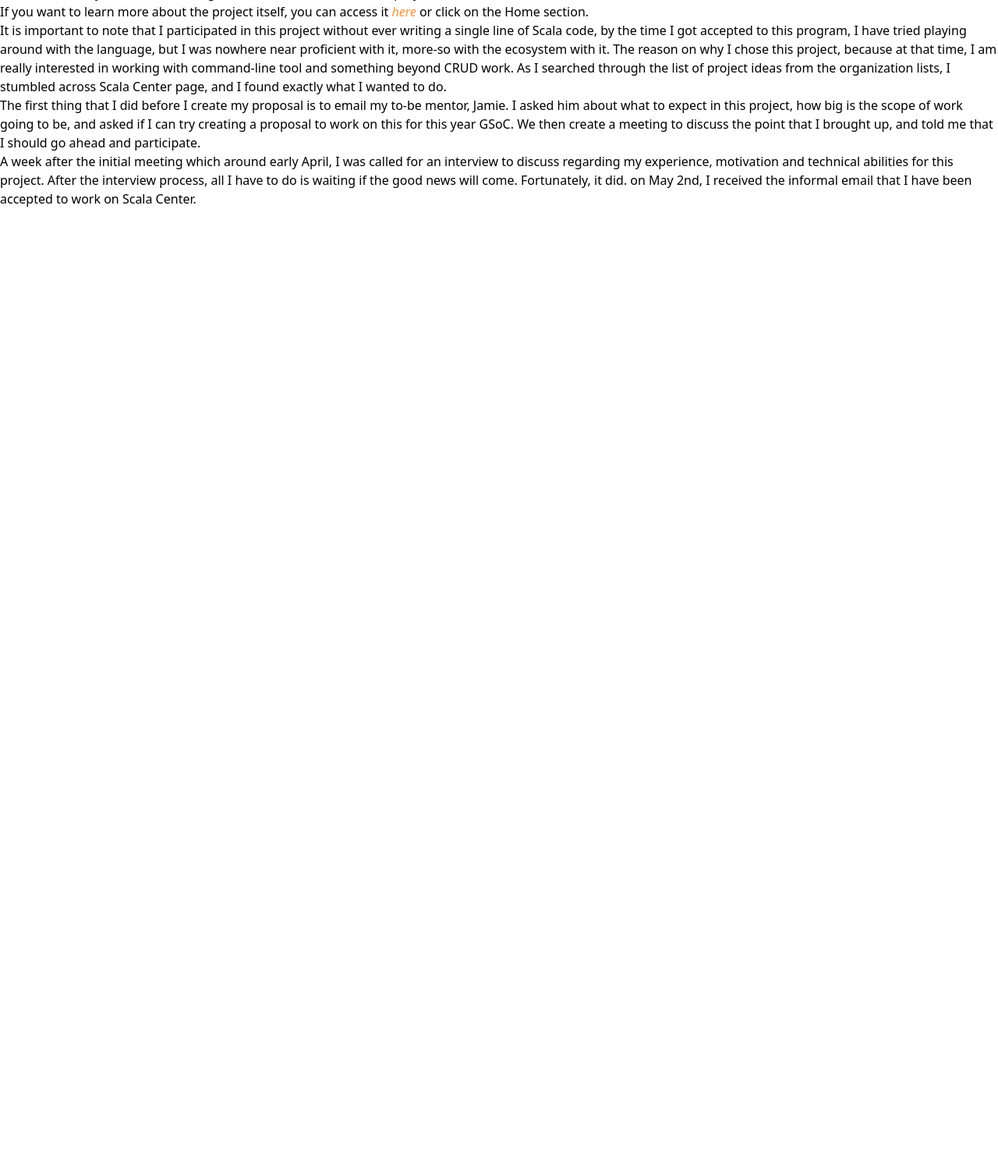
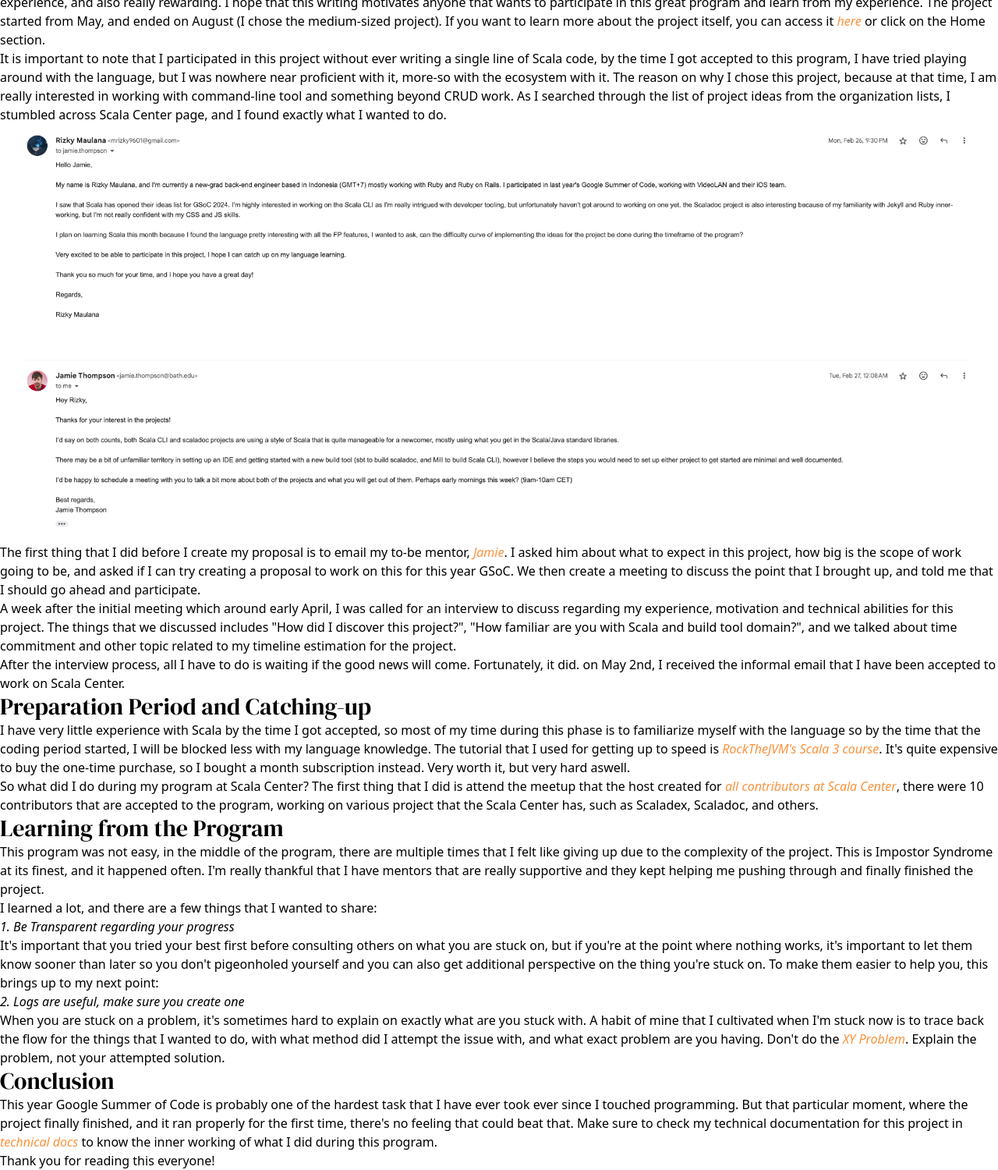
Before and after one commit to Perklone/ikinari, an Eleventy site: page src/gsoc24/experience.md in a window 1280 px wide. Shown: the part 763-2263 px from the top of the page at 78% size. Before the commit the page ends 1030 px from the top, so only its background shows below. Built offline with nearby package versions, Linux system fonts and the light colour scheme; Eleventy itself is replaced by a stand-in of ours; files that its build step writes are made by us from their sources; files whose address does not match are found by name.

Commit message:
updated document

```diff
--- a/src/gsoc24/experience.md
+++ b/src/gsoc24/experience.md
@@ -3,12 +3,42 @@
 "title" : "Two-time the charm! Google Summer of Code 2024 for Scala Center"
 ---
 
-Who would have thought that I would be participating in Google Summer of Code again! I certainly didn’t, but here we are. It has been an amazing and difficult experience, and also really rewarding. I hope that this writing motivates anyone that wants to participate in this great program and learn from my experience. The project started from May, and ended on August (I chose the medium-sized project)
+## Introduction
+Who would have thought that I would be participating in Google Summer of Code again! I certainly didn’t, but here we are. It has been an amazing and difficult experience, and also really rewarding. I hope that this writing motivates anyone that wants to participate in this great program and learn from my experience. The project started from May, and ended on August (I chose the medium-sized project). If you want to learn more about the project itself, you can access it [here]("https://miggy.moe/gsoc24") or click on the Home section.
 
-If you want to learn more about the project itself, you can access it [here]("https://miggy.moe/gsoc24") or click on the Home section.
+
 
 It is important to note that I participated in this project without ever writing a single line of Scala code, by the time I got accepted to this program, I have tried playing around with the language, but I was nowhere near proficient with it, more-so with the ecosystem with it. The reason on why I chose this project, because at that time, I am really interested in working with command-line tool and something beyond CRUD work. As I searched through the list of project ideas from the organization lists, I stumbled across Scala Center page, and I found exactly what I wanted to do.
 
-The first thing that I did before I create my proposal is to email my to-be mentor, Jamie. I asked him about what to expect in this project, how big is the scope of work going to be, and asked if I can try creating a proposal to work on this for this year GSoC. We then create a meeting to discuss the point that I brought up, and told me that I should go ahead and participate.
+ ![Inquiry Email](../../img/gsoc24/email-1.png)
 
-A week after the initial meeting which around early April, I was called for an interview to discuss regarding my experience, motivation and technical abilities for this project. After the interview process, all I have to do is waiting if the good news will come. Fortunately, it did. on May 2nd, I received the informal email that I have been accepted to work on Scala Center.
+
+The first thing that I did before I create my proposal is to email my to-be mentor, [Jamie]("https://www.linkedin.com/in/james-richard-thompson/"). I asked him about what to expect in this project, how big is the scope of work going to be, and asked if I can try creating a proposal to work on this for this year GSoC. We then create a meeting to discuss the point that I brought up, and told me that I should go ahead and participate.
+
+A week after the initial meeting which around early April, I was called for an interview to discuss regarding my experience, motivation and technical abilities for this project. The things that we discussed includes "How did I discover this project?", "How familiar are you with Scala and build tool domain?", and we talked about time commitment and other topic related to my timeline estimation for the project.
+
+After the interview process, all I have to do is waiting if the good news will come. Fortunately, it did. on May 2nd, I received the informal email that I have been accepted to work on Scala Center.
+
+## Preparation Period and Catching-up
+I have very little experience with Scala by the time I got accepted, so most of my time during this phase is to familiarize myself with the language so by the time that the coding period started, I will be blocked less with my language knowledge. The tutorial that I used for getting up to speed is [RockTheJVM's Scala 3 course]("https://rockthejvm.com/p/scala"). It's quite expensive to buy the one-time purchase, so I bought a month subscription instead. Very worth it, but very hard aswell.
+
+So what did I do during my program at Scala Center? The first thing that I did is attend the meetup that the host created for [all contributors at Scala Center]("https://www.linkedin.com/posts/scala-center_google-summer-of-code-activity-7213908994329821184-I1L6?utm_source=share&utm_medium=member_desktop"), there were 10 contributors that are accepted to the program, working on various project that the Scala Center has, such as Scaladex, Scaladoc, and others.
+
+## Learning from the Program
+This program was not easy, in the middle of the program, there are multiple times that I felt like giving up due to the complexity of the project. This is Impostor Syndrome at its finest, and it happened often. I'm really thankful that I have mentors that are really supportive and they kept helping me pushing through and finally finished the project.
+
+I learned a lot, and there are a few things that I wanted to share:
+
+*1. Be Transparent regarding your progress*
+
+It's important that you tried your best first before consulting others on what you are stuck on, but if you're at the point where nothing works, it's important to let them know sooner than later so you don't pigeonholed yourself and you can also get additional perspective on the thing you're stuck on. To make them easier to help you, this brings up to my next point:
+
+*2. Logs are useful, make sure you create one*
+
+When you are stuck on a problem, it's sometimes hard to explain on exactly what are you stuck with. A habit of mine that I cultivated when I'm stuck now is to trace back the flow for the things that I wanted to do, with what method did I attempt the issue with, and what exact problem are you having. Don't do the [XY Problem]("https://xyproblem.info/"). Explain the problem, not your attempted solution.
+
+## Conclusion
+
+This year Google Summer of Code is probably one of the hardest task that I have ever took ever since I touched programming. But that particular moment, where the project finally finished, and it ran properly for the first time, there's no feeling that could beat that. Make sure to check my technical documentation for this project in [technical docs]("https://miggy.moe/gsoc24/technical") to know the inner working of what I did during this program.
+
+Thank you for reading this everyone!
```
Also changed, not shown: src/gsoc24/index.md (+5 -2 lines).
